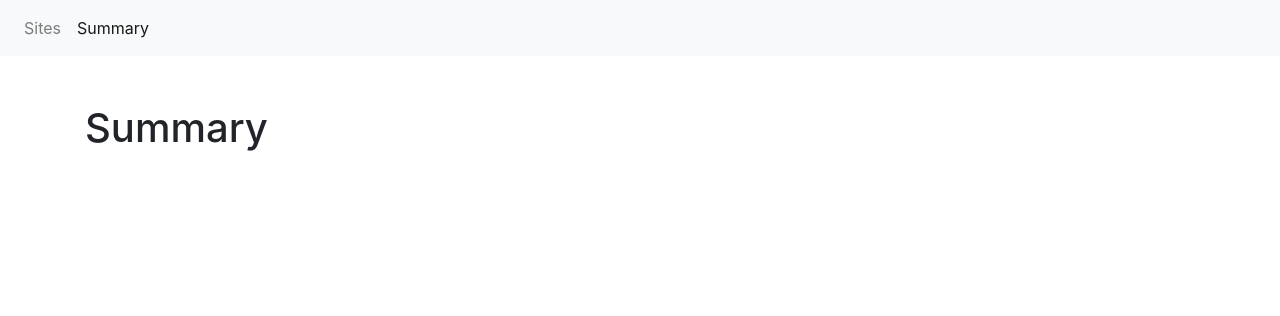
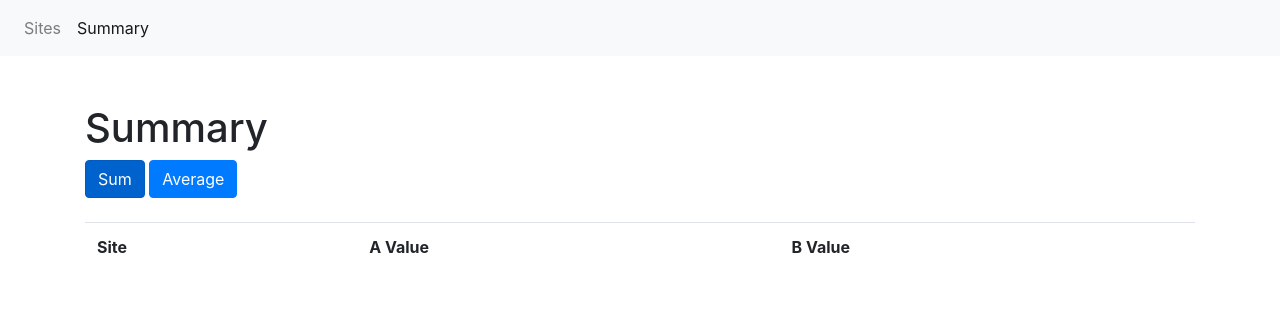
Before and after one commit to makerGeek/3megawatt, a Django app: page /summary/ in a window 1280 px wide. Shown: the top 316 px of the page. Run offline with Django 3.2, Linux system fonts and the light colour scheme; data that the repository does not hold is empty; some libraries are stand-ins or nearby versions.

Commit message:
styled summary.html

```diff
--- a/sites/templates/sites/summary.html
+++ b/sites/templates/sites/summary.html
@@ -5,9 +5,21 @@
     <h1>{% block title %}
         Summary
     {% endblock %}</h1>
-<ul>
-{% for site in object_list %}
-<li>{{ site.name }} - {{ site.a_sum }} - {{ site.b_sum }}</li>
-{% endfor %}
-</ul>
+    {% include 'sites/summary_buttons.html' %}
+
+        <table class="table">
+            <thead>
+                <tr>
+                    <td><strong>Site</strong></td>
+                    <td><strong>A Value</strong></td><td><strong>B Value</strong></td>
+                </tr>
+            </thead>
+
+        {% for site in object_list %}
+            <tr>
+                <td>{{ site.name }}</td>
+                <td>{{ site.a_sum }}</td>
+                <td>{{ site.b_sum }}</td></tr>
+        {% endfor %}
+        </table>
 {% endblock %}
--- /dev/null
+++ b/sites/templates/sites/summary_buttons.html
@@ -0,0 +1,13 @@
+  <a href="{% url 'summary' %}">
+        <button type="button"
+                class="btn btn-primary {% if request.resolver_match.url_name == 'summary' %}active{% endif %}">Sum
+        </button>
+    </a>
+    <a href="{% url 'summary-average' %}">
+        <button type="button"
+                class="btn btn-primary{% if request.resolver_match.url_name == 'summary-average' %}active{% endif %}">
+            Average
+        </button>
+    </a>
+    <br/>
+    <br/>
```
